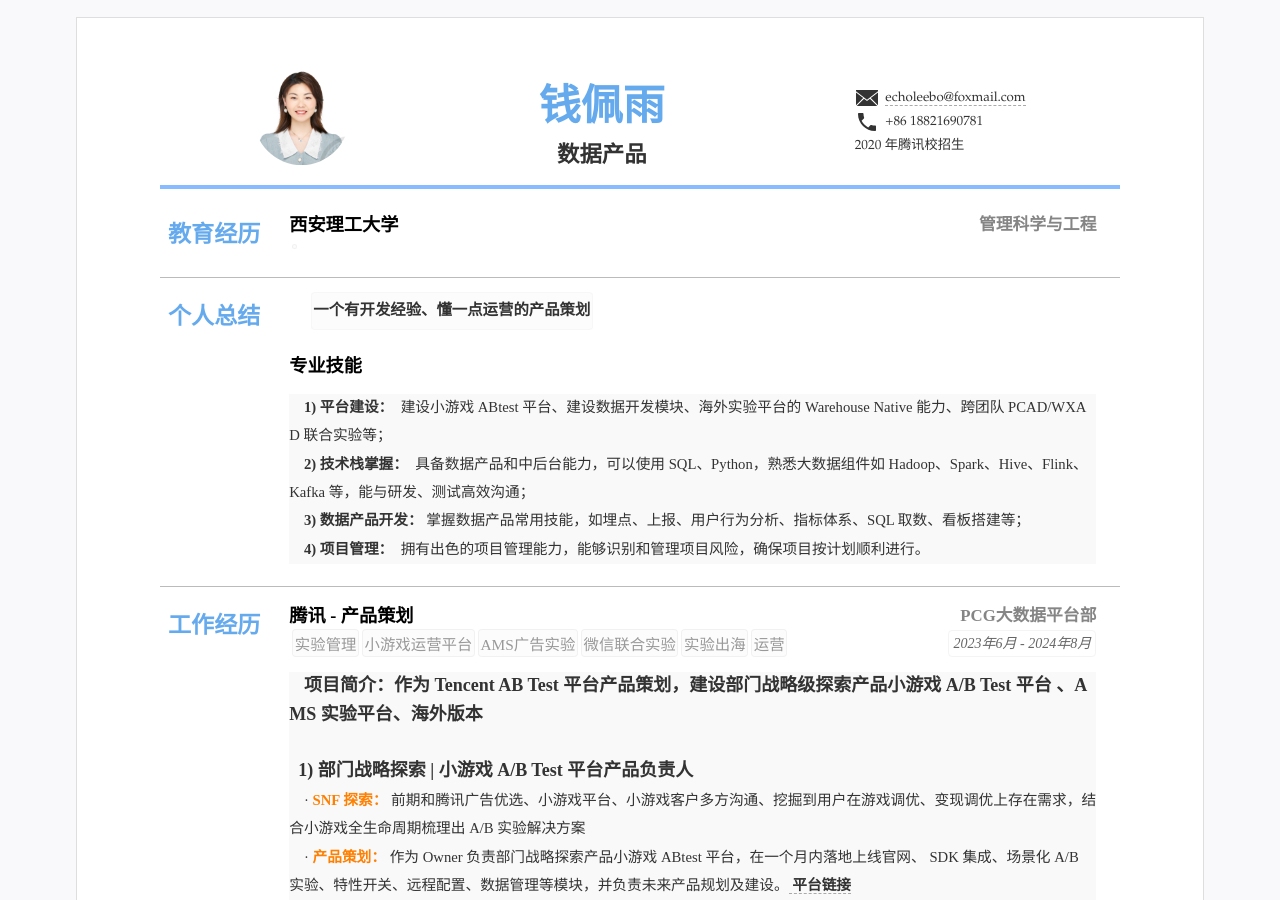
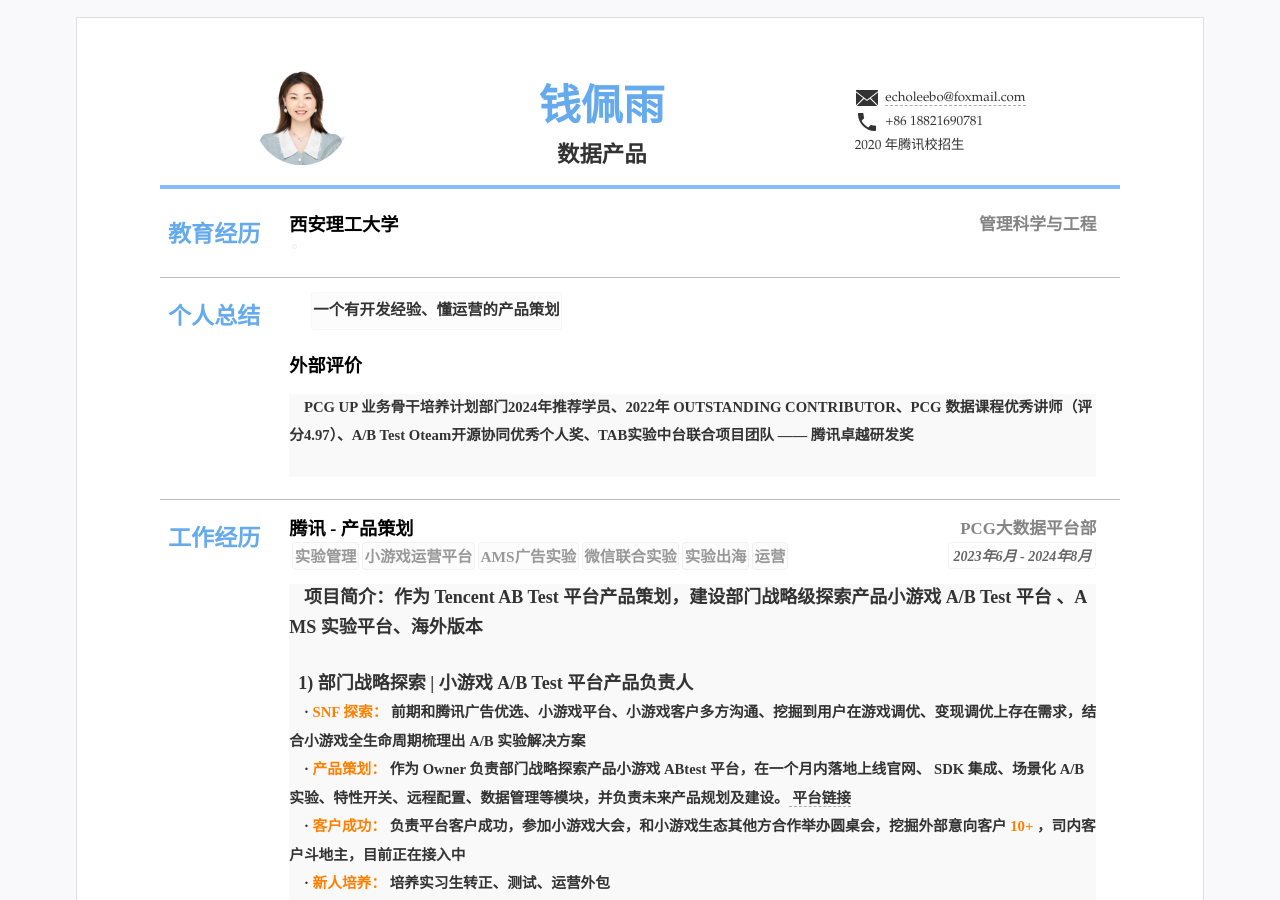
Before and after one commit to kuailexiaoshenxian/cn-wx-cv, a Jekyll site: the page built from index.html, in a window 1280 px wide and 900 px high. Built offline with Jekyll 4.4.1, drawn with Linux system fonts in a browser that asks for light colours; some of the changed text lies outside the part shown.

Commit message:
Update resume.yml

```diff
--- a/_data/resume.yml
+++ b/_data/resume.yml
@@ -46,14 +46,12 @@ main: #简历主要内容，
   content:
   - title: <font face="华文细黑粗体"></font>
     items: #itmems 可以小块的方式显示
-    - <font face="等线">一个有开发经验、懂一点运营的产品策划 </font>
+    - <font face="等线">一个有开发经验、懂运营的产品策划 </font>
+  - title: <font face="华文细黑粗体">外部评价</font>
+    detail:  <font face="等线"><strong> PCG UP 业务骨干培养计划部门2024年推荐学员、2022年 OUTSTANDING CONTRIBUTOR、PCG 数据课程优秀讲师（评分4.97）、A/B Test Oteam开源协同优秀个人奖、TAB实验中台联合项目团队 —— 腾讯卓越研发奖 </font> <br>  &nbsp &nbsp
+
     # - 数据可视化：Power BI, Tableau
     #- <font face="等线">大数据：HDFS、Hive、MySQL、Spark、Flink、OLAP (Impala、Kudu、ClickHouse)</font>
-  - title: <font face="华文细黑粗体">专业技能</font>
-    detail:  <font face="等线"><strong>1) 平台建设：</strong>&nbsp 建设小游戏 ABtest 平台、建设数据开发模块、海外实验平台的 Warehouse Native 能力、跨团队 PCAD/WXAD 联合实验等；</font> <br>  &nbsp &nbsp
-             <font face="等线"><strong>2) 技术栈掌握：</strong>&nbsp 具备数据产品和中后台能力，可以使用 SQL、Python，熟悉大数据组件如 Hadoop、Spark、Hive、Flink、Kafka 等，能与研发、测试高效沟通；</font> <br>  &nbsp &nbsp
-             <font face="等线"><strong>3) 数据产品开发：</strong>&nbsp掌握数据产品常用技能，如埋点、上报、用户行为分析、指标体系、SQL 取数、看板搭建等；</font> <br>  &nbsp &nbsp
-             <font face="等线"><strong>4) 项目管理：</strong>&nbsp 拥有出色的项目管理能力，能够识别和管理项目风险，确保项目按计划顺利进行。</font>
              #<font face="等线">1) 三年后台 & 数据工程经历，了解数据上报，ETL，数仓，数据可视化的全流程</font> <br>  &nbsp &nbsp
              #<font face="等线">2) 一年产品经验，了解 AB test，之前负责 TAB FOR AMS 模块，现独立负责基于 Data Warehouse Native（eg,BigQuery，DataBricks）的实验平台出海 </font>
              #<br>
@@ -209,11 +207,14 @@ others: #其他列表显示
 - type: others #ID可以为空
   name: <font face="华文细黑黑体">其他</font>
   content: #选择需要的格式
-  -
-  - title: <font face="华文细黑粗体">奖项</font>
-    text: <font face="等线">曾连续获得四五星</font>
+  - title: <font face="华文细黑粗体">专业技能</font>
+    detail:  <font face="等线"><strong>1) 平台建设：</strong>&nbsp 建设小游戏 ABtest 平台、建设数据开发模块、海外实验平台的 Warehouse Native 能力、跨团队 PCAD/WXAD 联合实验等；</font> <br>  &nbsp &nbsp
+             <font face="等线"><strong>2) 技术栈掌握：</strong>&nbsp 具备数据产品和中后台能力，可以使用 SQL、Python，熟悉大数据组件如 Hadoop、Spark、Hive、Flink、Kafka 等，能与研发、测试高效沟通；</font> <br>  &nbsp &nbsp
+             <font face="等线"><strong>3) 数据产品开发：</strong>&nbsp掌握数据产品常用技能，如埋点、上报、用户行为分析、指标体系、SQL 取数、看板搭建等；</font> <br>  &nbsp &nbsp
+             <font face="等线"><strong>4) 项目管理：</strong>&nbsp 拥有出色的项目管理能力，能够识别和管理项目风险，确保项目按计划顺利进行。</font>
   - title: <font face="华文细黑粗体">其他</font>
     text: <font face="等线">性格外向，积极主动，擅长沟通，可以使用英语口语交流，座右铭：有道无术 术尚可求 有术无道 止于术</font>
+
   #   items: #单行列表
   #   - 睡觉
   #   - 吃饭
```
